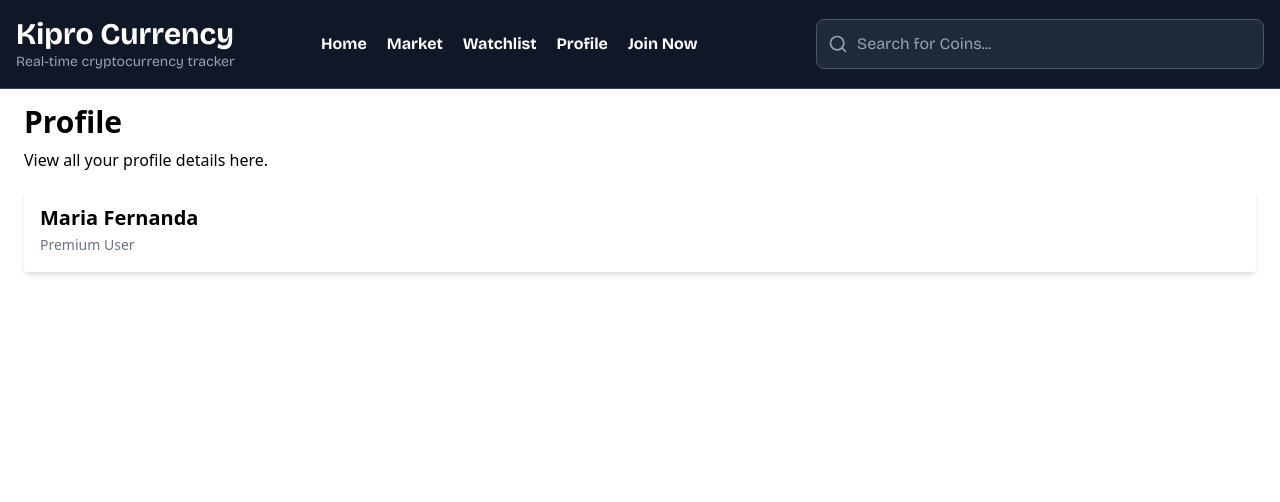
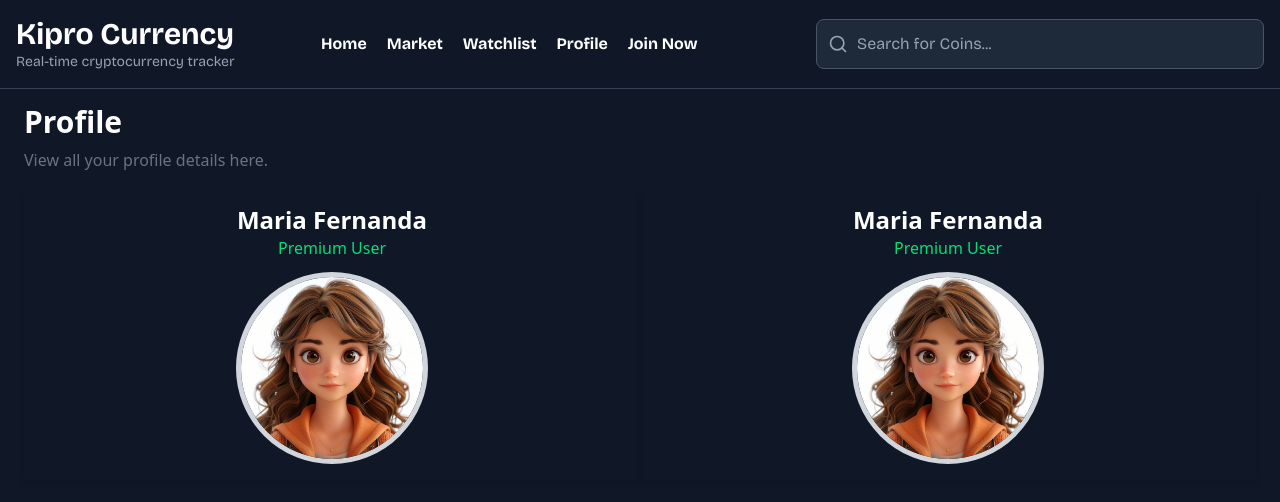
Before and after one commit to Elai5/crypto-tracker, a React (Vite) app: page /profile in a window 1280 px wide. Shown: the top 502 px of the page. Built offline with nearby package versions, Linux system fonts and the light colour scheme.

Commit message:
added profile picture on my dashboard.dumy one

```diff
--- /dev/null
+++ b/src/assets/assets.js
@@ -0,0 +1,6 @@
+/** @format */
+
+import avator from "../assets/avator.png";
+import cartoon from "../assets/cartoon.jpg";
+
+export const assets = { avator, cartoon };
--- a/src/pages/Profile.jsx
+++ b/src/pages/Profile.jsx
@@ -1,17 +1,49 @@
 /** @format */
 
 import React from "react";
+import { assets } from "../assets/assets";
 
 export const Profile = () => {
   console.log("Profile page loaded");
   return (
-    <div className="p-6 mt-20 min-h-screen">
-      <h1 className="text-3xl font-bold mb-2">Profile</h1>
-      <p className="mb-4">View all your profile details here.</p>
+    <div className="bg-gray-900 p-6 mt-20 min-h-screen">
+      <h1 className="text-3xl font-bold mb-2 text-white">Profile</h1>
+      <p className="mb-4 text-gray-500">View all your profile details here.</p>
+      <div className="flex">
+        <div className="flex flex-col items-center  gap-3 p-4 rounded shadow-md w-1/2 text-center">
+          <div>
+            {" "}
+            <h2 className="font-semibold text-white text-2xl">
+              Maria Fernanda
+            </h2>
+            <span className="text-base text-green-400">Premium User</span>
+          </div>
 
-      <div className="bg-white p-4 rounded shadow-md">
-        <h2 className="text-xl font-semibold">Maria Fernanda</h2>
-        <span className="text-sm text-gray-500">Premium User</span>
+          <div className="w-48 h-48 rounded-full overflow-hidden border-[5px] border-gray-300">
+            <img
+              src={assets.cartoon}
+              alt=""
+              className="w-full h-full object-cover"
+            />
+          </div>
+        </div>
+        <div className="flex flex-col items-center  gap-3 p-4 rounded shadow-md w-1/2 text-center">
+          <div>
+            {" "}
+            <h2 className="font-semibold text-white text-2xl">
+              Maria Fernanda
+            </h2>
+            <span className="text-base text-green-400">Premium User</span>
+          </div>
+
+          <div className="w-48 h-48 rounded-full overflow-hidden border-[5px] border-gray-300">
+            <img
+              src={assets.cartoon}
+              alt=""
+              className="w-full h-full object-cover"
+            />
+          </div>
+        </div>
       </div>
     </div>
   );
```
Also changed, not shown: src/assets/avator.png (added), src/assets/cartoon.jpg (added).
